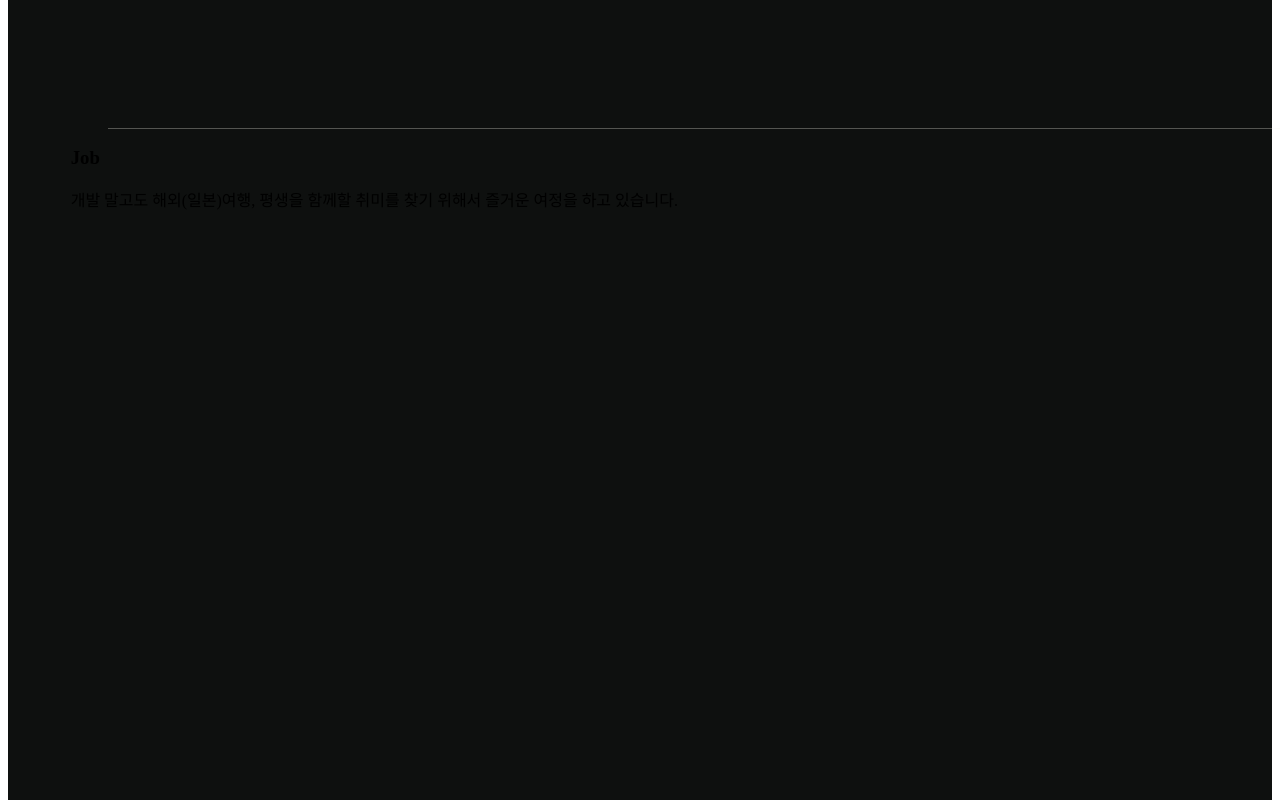
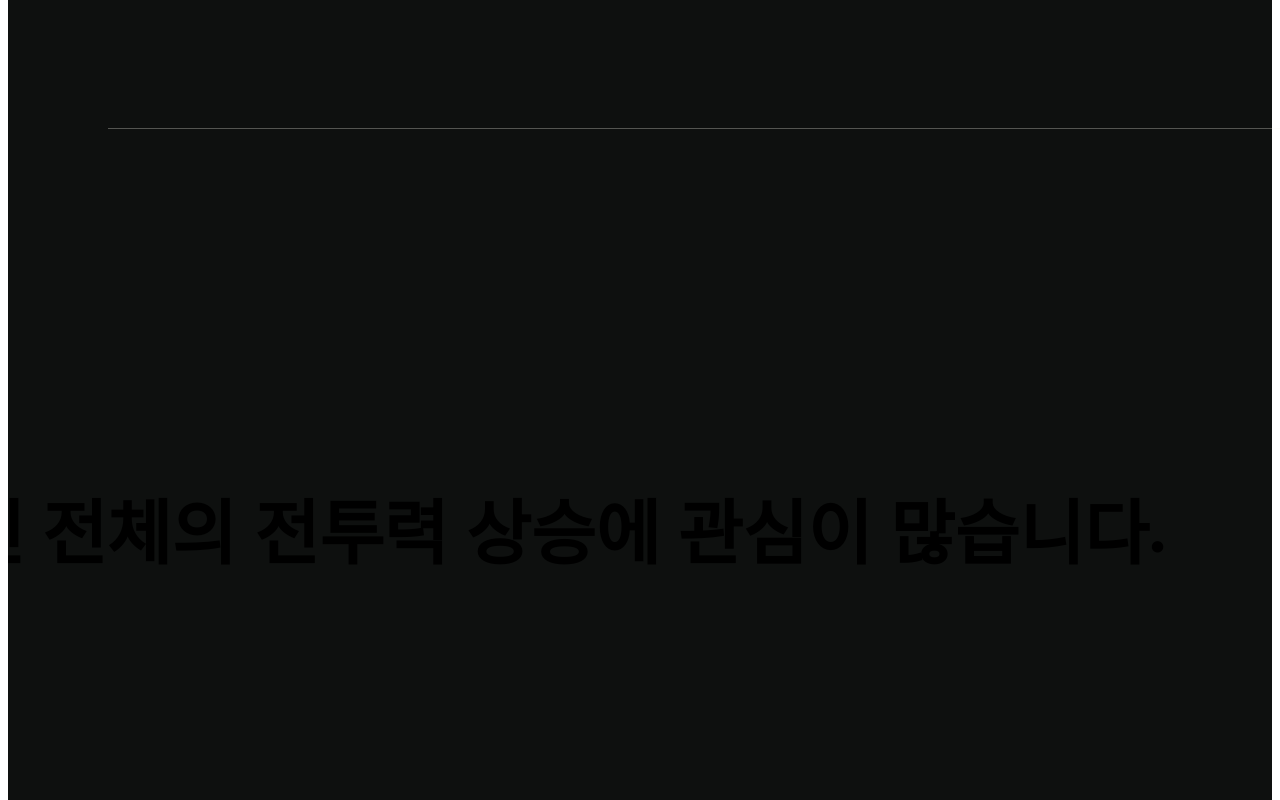
Before and after one commit to SeoJaeWan/intro, a Next.js app: page / in a window 1280 px wide. Shown: the part 1480-2280 px from the top of the page. Built offline with nearby package versions, Linux system fonts and the light colour scheme.

Commit message:
feat: more

```diff
--- a/src/components/atoms/home/aboutContent/index.tsx
+++ b/src/components/atoms/home/aboutContent/index.tsx
@@ -1,12 +1,13 @@
 import useObserver from '@/hooks/useObserver';
 import AboutContentStyle from './aboutContent.style';
+import WordSplit from '@/utils/wordSplit';
 
-const firstEvent = '두려움보다는 도전과 성장의 즐거움'.split('');
+const firstEvent = WordSplit('두려움보다는 도전과 성장의 즐거움');
 
-const secondEvent = '끊임없이\u00A0발전하는\u00A0밑거름'.split('');
+const secondEvent = WordSplit('끊임없이\u00A0발전하는\u00A0밑거름');
 
 const AboutContent = () => {
-  const contentRef = useObserver<HTMLParagraphElement>();
+  const contentRef = useObserver<HTMLParagraphElement>({ threshold: 1 });
 
   return (
     <AboutContentStyle.Container ref={contentRef}>
--- /dev/null
+++ b/src/components/atoms/home/runner/index.tsx
@@ -0,0 +1,54 @@
+import { PropsWithChildren, useEffect, useRef } from 'react';
+import RunnerStyle from './runner.style';
+import Percent from '@/utils/percent';
+
+const Runner = (props: PropsWithChildren) => {
+  const { children } = props;
+  const runnerBoxRef = useRef<HTMLDivElement>(null);
+  const runnerRef = useRef<HTMLImageElement>(null);
+
+  useEffect(() => {
+    const handleScroll = () => {
+      if (runnerBoxRef.current && runnerRef.current) {
+        const runnerBox = runnerBoxRef.current;
+        const runner = runnerRef.current;
+
+        const { left, width } = runnerBox.getBoundingClientRect();
+
+        const percent =
+          1 - Math.min(100, Math.max(0, Percent(0, -width, -left))) / 100;
+        let transform = `perspective(5000px) translateY(-100%) translateX(${width * percent}px) rotateY(180deg)`;
+
+        if (percent === 1) {
+          transform += ' rotateX(90deg)';
+          runner.style.opacity = '0';
+        } else {
+          runner.style.opacity = '1';
+        }
+
+        runner.style.transform = transform;
+      }
+    };
+
+    window.addEventListener('scroll', handleScroll);
+
+    return () => {
+      window.removeEventListener('scroll', handleScroll);
+    };
+  }, []);
+
+  return (
+    <RunnerStyle.Container ref={runnerBoxRef}>
+      <RunnerStyle.Runner
+        src={'/assets/images/common/runner.png'}
+        alt={''}
+        width={1146}
+        height={1236}
+        ref={runnerRef}
+      />
+      {children}
+    </RunnerStyle.Container>
+  );
+};
+
+export default Runner;
--- /dev/null
+++ b/src/components/atoms/home/runner/runner.style.ts
@@ -0,0 +1,35 @@
+import Image from 'next/image';
+import styled from 'styled-components';
+
+const Container = styled.span`
+  position: relative;
+
+  display: inline-block;
+`;
+
+const Runner = styled(Image)`
+  position: absolute;
+  top: 0;
+  left: 0;
+
+  transition: all 0.5s;
+  transform-origin: bottom;
+
+  width: 10vw;
+  height: auto;
+
+  aspect-ratio: 1146/1236;
+
+  &.active {
+    position: fixed;
+    top: initial;
+    left: 0;
+  }
+`;
+
+const RunnerStyle = {
+  Container,
+  Runner,
+};
+
+export default RunnerStyle;
--- /dev/null
+++ b/src/components/atoms/home/showChar/index.tsx
@@ -0,0 +1,20 @@
+import { PropsWithChildren } from 'react';
+import ShowCharStyle, { Animation } from './showChar.style';
+import useObserver from '@/hooks/useObserver';
+
+interface ShowCharProps extends PropsWithChildren {
+  animation: Animation;
+}
+
+const ShowChar = (props: ShowCharProps) => {
+  const { animation, children } = props;
+  const charRef = useObserver<HTMLSpanElement>({ threshold: 1 });
+
+  return (
+    <ShowCharStyle.Container $animation={animation} ref={charRef}>
+      {children}
+    </ShowCharStyle.Container>
+  );
+};
+
+export default ShowChar;
--- /dev/null
+++ b/src/components/atoms/home/showChar/showChar.style.ts
@@ -0,0 +1,88 @@
+import styled, { keyframes } from 'styled-components';
+
+const fadeUp = keyframes`
+    from {
+        opacity: 0;
+        transform: translateY(80px);
+    }
+
+    to {
+        opacity: 1;
+        transform: translateY(0);
+    }
+`;
+
+const zigzagUp = keyframes`
+    0% {
+        opacity: 0;
+        transform: translateY(50px);
+    }
+
+    80% {
+        transform: translateY(-20px);
+    }
+
+    100% {
+        opacity: 1;
+        transform: translateY(0);
+    }
+`;
+
+const zigzagDown = keyframes`
+    0% {
+        opacity: 0;
+        transform: translateY(-50px);
+    }
+
+    80% {
+        transform: translateY(20px);
+    }
+
+    100% {
+        opacity: 1;
+        transform: translateY(0);
+    }
+`;
+
+const zoomOut = keyframes`
+    from {
+        opacity: 0;
+        transform: scale(15);
+    }
+
+    to {
+        opacity: 1;
+        transform: scale(1);
+    }
+`;
+
+const animation = {
+  fadeUp,
+  zigzagUp,
+  zigzagDown,
+  zoomOut,
+};
+
+export type Animation = keyof typeof animation;
+
+interface ContainerProps {
+  $animation: Animation;
+}
+
+const Container = styled.span<ContainerProps>`
+  position: relative;
+
+  display: inline-block;
+  opacity: 0;
+
+  &.show {
+    animation: ${(props) => animation[props.$animation]} 0.5s 0.2s ease-in-out
+      forwards;
+  }
+`;
+
+const ShowCharStyle = {
+  Container,
+};
+
+export default ShowCharStyle;
--- a/src/components/molecules/home/more/community/community.style.ts
+++ b/src/components/molecules/home/more/community/community.style.ts
@@ -0,0 +1,143 @@
+import styled, { keyframes } from 'styled-components';
+
+const Container = styled.div`
+  display: flex;
+  flex-direction: column;
+  justify-content: center;
+
+  width: fit-content;
+  height: 100%;
+`;
+
+const Content = styled.p`
+  position: relative;
+
+  display: flex;
+  justify-content: center;
+  align-items: center;
+
+  white-space: nowrap;
+  font-size: 5.5vw;
+  font-weight: 600;
+`;
+
+const mainBoxAni = keyframes`
+    0% {
+        opacity: 0;
+        transform: translateY(-200px);
+    }
+
+    70% {
+        opacity: 1;
+        transform: translateY(10px);
+    }
+
+    85% {
+        transform: translateY(-2px);
+    }
+
+    100% {
+        opacity: 1;
+        transform: translateY(0);
+    }
+`;
+
+const MainBox = styled.span`
+  position: relative;
+  z-index: 1;
+
+  margin-left: 25px;
+
+  box-shadow:
+    0 0 10px rgba(255, 110, 199, 0.8),
+    0 0 20px rgba(255, 110, 199, 0.6),
+    0 0 30px rgba(255, 110, 199, 0.4);
+  border-radius: 10px;
+
+  font-size: 3.5vw;
+
+  opacity: 0;
+  transform: translateY(-200px);
+
+  &.show {
+    animation: ${mainBoxAni} 0.4s ease-in-out forwards;
+  }
+`;
+
+const SubBoxAni = keyframes`
+    0% {
+        transform: translate(-30%, -80%);
+        opacity:0;
+    }
+
+    100% {
+        transform: translate(-30%, -50%);
+        opacity: 1;
+    }
+`;
+
+const SubBox = styled.span`
+  position: relative;
+  z-index: 2;
+
+  box-shadow:
+    0 0 10px rgba(93, 158, 255, 0.8),
+    0 0 20px rgba(93, 158, 255, 0.6),
+    0 0 30px rgba(93, 158, 255, 0.4);
+  border-radius: 10px;
+
+  font-size: 2vw;
+
+  transform: translate(-30%, -50%);
+  opacity: 0;
+
+  &.show {
+    animation: ${SubBoxAni} 0.4s ease-in-out forwards;
+  }
+`;
+
+const SecondaryBoxAni = keyframes`
+    0% {
+        transform: translate(-40%, -80px) rotate(110deg);
+        opacity: 0;
+    }
+
+    80% {
+        transform: translate(-40%, 0) rotate(-.5deg);
+    }
+
+    100% {
+        transform: translate(-40%, 0) rotate(10deg);
+        opacity: 1;
+    }
+`;
+
+const SecondaryBox = styled.span`
+  position: relative;
+  z-index: 1;
+
+  box-shadow:
+    0 0 10px rgba(57, 255, 20, 0.8),
+    0 0 20px rgba(57, 255, 20, 0.6),
+    0 0 30px rgba(57, 255, 20, 0.4);
+  border-radius: 10px;
+
+  font-size: 3vw;
+
+  transform: translate(-40%, -80px) rotate(110deg);
+  opacity: 0;
+
+  &.show {
+    animation: ${SecondaryBoxAni} 0.6s ease-in-out forwards;
+  }
+`;
+
+const CommunityStyle = {
+  Container,
+  Content,
+  MainBox,
+  SubBox,
+  SecondaryBox,
+};
+
+export default CommunityStyle;
--- a/src/components/molecules/home/more/community/index.tsx
+++ b/src/components/molecules/home/more/community/index.tsx
@@ -1,5 +1,103 @@
+import WordSplit from '@/utils/wordSplit';
+import CommunityStyle from './community.style';
+import ShowChar from '@/components/atoms/home/showChar';
+import Box from '@/components/atoms/home/box';
+import useObserver from '@/hooks/useObserver';
+import Runner from '@/components/atoms/home/runner';
+
+const content1 = ['좋은\u00A0', '서비스를\u00A0'];
+
+const content2 = WordSplit(`완성하기 위해서는 팀원과의 `);
+
+const content3 = WordSplit(`이 중요하다고 생각해요. `);
+
+const content4 = WordSplit('혼자 앞서나가는 것이 아닌 ');
+
+const content5 = WordSplit('전체의 ');
+
+const content6 = WordSplit('전투력');
+
+const content7 = WordSplit(' 상승에 관심이 많습니다.');
+
 const Community = () => {
-  return <></>;
+  const box1Ref = useObserver<HTMLDivElement>({ threshold: 1 });
+  const box2Ref = useObserver<HTMLDivElement>({ threshold: 1 });
+  const box3Ref = useObserver<HTMLDivElement>({ threshold: 1 });
+
+  return (
+    <CommunityStyle.Container>
+      <h3 className={'a11y'}>Communication</h3>
+
+      <CommunityStyle.Content>
+        {content1.map((char, index) => (
+          <ShowChar animation={'fadeUp'} key={index}>
+            {char}
+          </ShowChar>
+        ))}
+        {content2.map((char, index) => (
+          <ShowChar
+            animation={index % 2 === 0 ? 'zigzagUp' : 'zigzagDown'}
+            key={index}
+          >
+            {char}
+          </ShowChar>
+        ))}
+        <CommunityStyle.MainBox ref={box1Ref}>
+          <Box color={'box3'}>&nbsp;소통&nbsp;</Box>
+        </CommunityStyle.MainBox>
+        <CommunityStyle.SubBox ref={box2Ref}>
+          <Box color={'box4'}>과</Box>
+        </CommunityStyle.SubBox>
+        <CommunityStyle.SecondaryBox ref={box3Ref}>
+          <Box color={'box5'}>&nbsp;협업&nbsp;</Box>
+        </CommunityStyle.SecondaryBox>
+
+        {content3.map((char, index) => (
+          <ShowChar
+            animation={index % 2 === 0 ? 'zigzagUp' : 'zigzagDown'}
+            key={index}
+          >
+            {char}
+          </ShowChar>
+        ))}
+
+        <Runner>
+          {content4.map((char, index) => (
+            <ShowChar
+              animation={index % 2 === 0 ? 'zigzagUp' : 'zigzagDown'}
+              key={index}
+            >
+              {char}
+            </ShowChar>
+          ))}
+        </Runner>
+
+        {content5.map((char, index) => (
+          <ShowChar
+            animation={index % 2 === 0 ? 'zigzagUp' : 'zigzagDown'}
+            key={index}
+          >
+            {char}
+          </ShowChar>
+        ))}
+
+        {content6.map((char, index) => (
+          <ShowChar animation={'zoomOut'} key={index}>
+            {char}
+          </ShowChar>
+        ))}
+
+        {content7.map((char, index) => (
+          <ShowChar
+            animation={index % 2 === 0 ? 'zigzagUp' : 'zigzagDown'}
+            key={index}
+          >
+            {char}
+          </ShowChar>
+        ))}
+      </CommunityStyle.Content>
+    </CommunityStyle.Container>
+  );
 };
 
 export default Community;
--- a/src/components/molecules/home/more/growth/growth.style.ts
+++ b/src/components/molecules/home/more/growth/growth.style.ts
@@ -62,7 +62,7 @@ const Container = styled.div`
   justify-content: flex-start;
   align-items: flex-end;
 
-  width: 100%;
+  width: 100vw;
   height: 100%;
 
   padding-bottom: 200px;
--- a/src/components/organisms/home/more/index.tsx
+++ b/src/components/organisms/home/more/index.tsx
@@ -3,6 +3,7 @@ import { useEffect, useRef } from 'react';
 import MoreStyle from './more.style';
 import Percent from '@/utils/percent';
 import Growth from '@/components/molecules/home/more/growth';
+import Community from '@/components/molecules/home/more/community';
 
 const More = () => {
   const scrollRef = useRef<HTMLDivElement>(null);
@@ -14,15 +15,23 @@ const More = () => {
         const scroll = scrollRef.current;
         const layout = layoutRef.current;
 
+        const contentWidth = layout.getBoundingClientRect().width;
+
         const { bottom, height } = scroll.getBoundingClientRect();
+
+        scroll.style.height = `${contentWidth / 2}px`;
 
         const max = height;
         const min = window.innerHeight;
+        const viewWidth = window.innerWidth;
 
         const percent = Math.max(0, Math.min(100, Percent(max, min, bottom)));
-        const translateX = Math.max(0, Math.min(200, 2 * percent));
+        const translateX = Math.max(
+          0,
+          Math.min(contentWidth, contentWidth * (percent / 100) - viewWidth),
+        );
 
-        layout.style.transform = `translateX(-${translateX}vw)`;
+        layout.style.transform = `translateX(calc(-${translateX}px))`;
       }
     };
 
@@ -44,22 +53,7 @@ const More = () => {
           </MoreStyle.Article>
 
           <MoreStyle.Article>
-            <h3>Communication</h3>
-
-            <p>
-              좋은 서비스를 완성하기 위해서는 팀원과의 소통과 협업이 중요하다고
-              생각해요. 혼자 앞서나가는 것이 아닌 전체의 전투력 상승에 관심이
-              많습니다.
-            </p>
-          </MoreStyle.Article>
-
-          <MoreStyle.Article>
-            <h3>Job</h3>
-
-            <p>
-              개발 말고도 해외(일본)여행, 평생을 함께할 취미를 찾기 위해서
-              즐거운 여정을 하고 있습니다.
-            </p>
+            <Community />
           </MoreStyle.Article>
         </MoreStyle.Layout>
       </MoreStyle.Box>
--- a/src/components/organisms/home/more/more.style.ts
+++ b/src/components/organisms/home/more/more.style.ts
@@ -20,16 +20,20 @@ const Box = styled.div`
 const Layout = styled.div`
   display: flex;
 
-  width: 300vw;
+  width: fit-content;
   transition: transform 0.5s;
 `;
 
 const Article = styled.article`
-  width: 100vw;
+  width: fit-content;
   height: 100vh;
 
   &:first-child {
     padding-left: 150px;
+  }
+
+  &:last-child {
+    padding-right: 150px;
   }
 `;
 
--- a/src/style/theme/index.ts
+++ b/src/style/theme/index.ts
@@ -8,9 +8,9 @@ export const color = {
 
   box1: '#eb2f06',
   box2: '#fa8231',
-  box3: '#f78fb3',
-  box4: '#3dc1d3',
-  box5: '#2ed573',
+  box3: '#FF6EC7',
+  box4: '#00BFFF',
+  box5: '#39FF14',
 
   boxShadow: 'rgba(0, 0, 0, 0.2)',
 
--- /dev/null
+++ b/src/utils/wordSplit/index.ts
@@ -0,0 +1,5 @@
+const WordSplit = (letter: string) => {
+  return letter.split('').map((char) => (char === ' ' ? '\u00A0' : char));
+};
+
+export default WordSplit;
```
Also changed, not shown: public/assets/images/common/runner.png (added).
